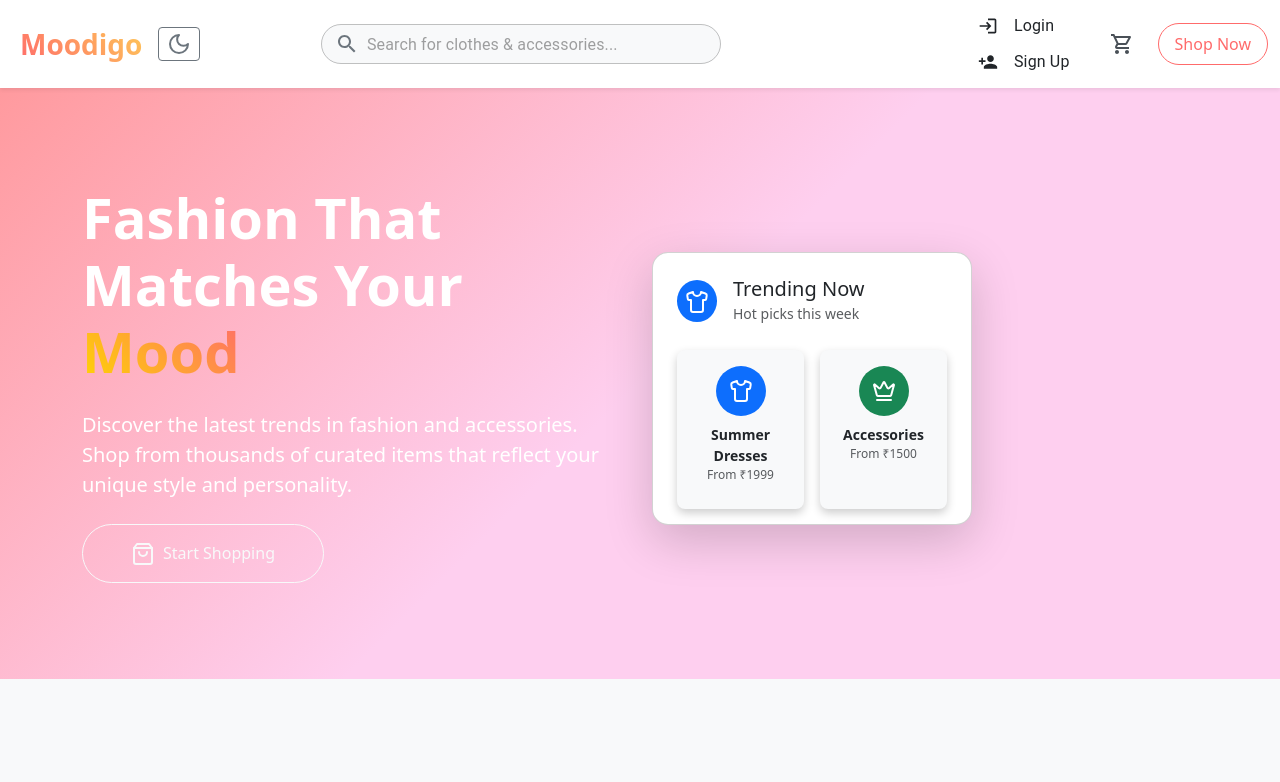
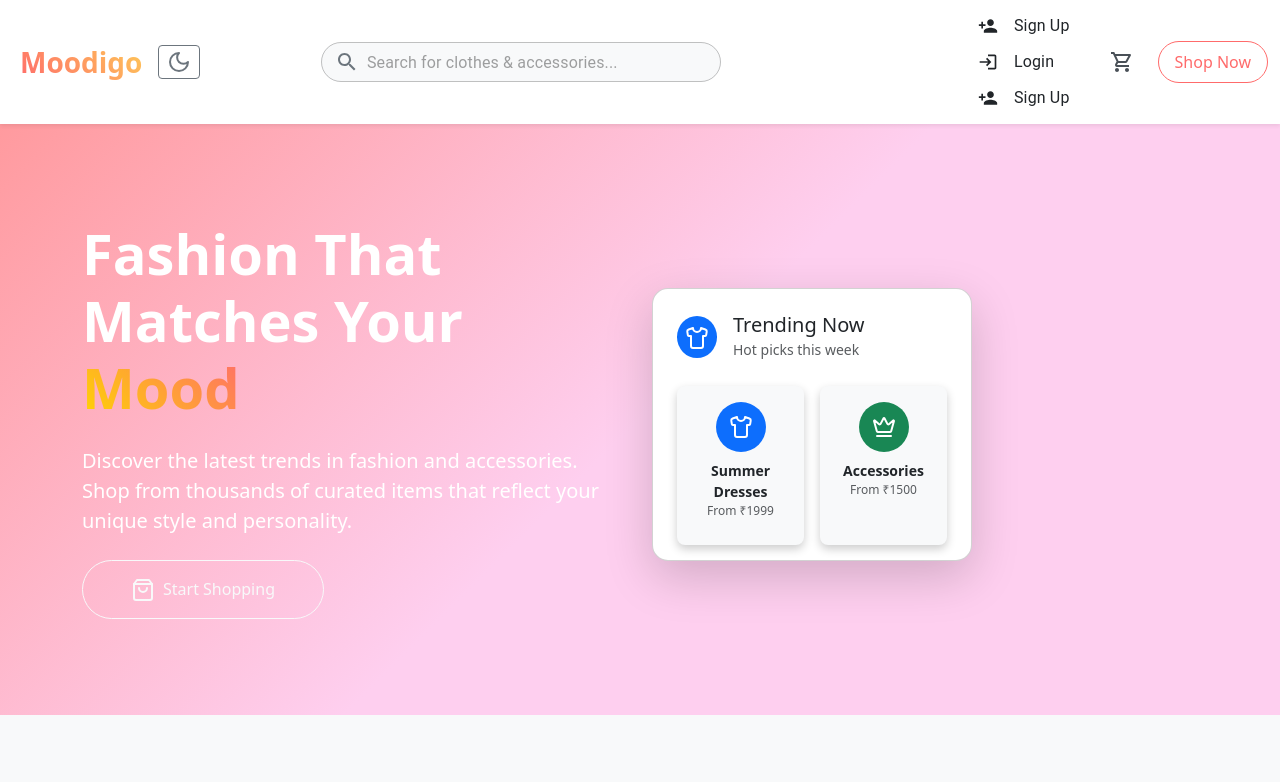
Before and after one commit to sauravpanigrahi/Moodigo, a React (Vite) app in the folder Frontend/: page / in a window 1280 px wide. Shown: the top 782 px of the page. Built offline with nearby package versions, Linux system fonts and the light colour scheme; no server answers.

Commit message:
frontend change

```diff
--- a/Frontend/src/components/Account.jsx
+++ b/Frontend/src/components/Account.jsx
@@ -173,7 +173,12 @@ export default function AccountMenu() {
 
     return (
         <React.Fragment>
-
+            <MenuItem onClick={handleSignUp}>
+                            <ListItemIcon sx={{ color: darkMode ? 'white' : 'inherit' }}>
+                                <PersonAdd fontSize="small" />
+                            </ListItemIcon>
+                            Sign Up
+                        </MenuItem>
                 {currUser ? (
                     <Box>
                         <MenuItem onClick={handleProfile}>
```
